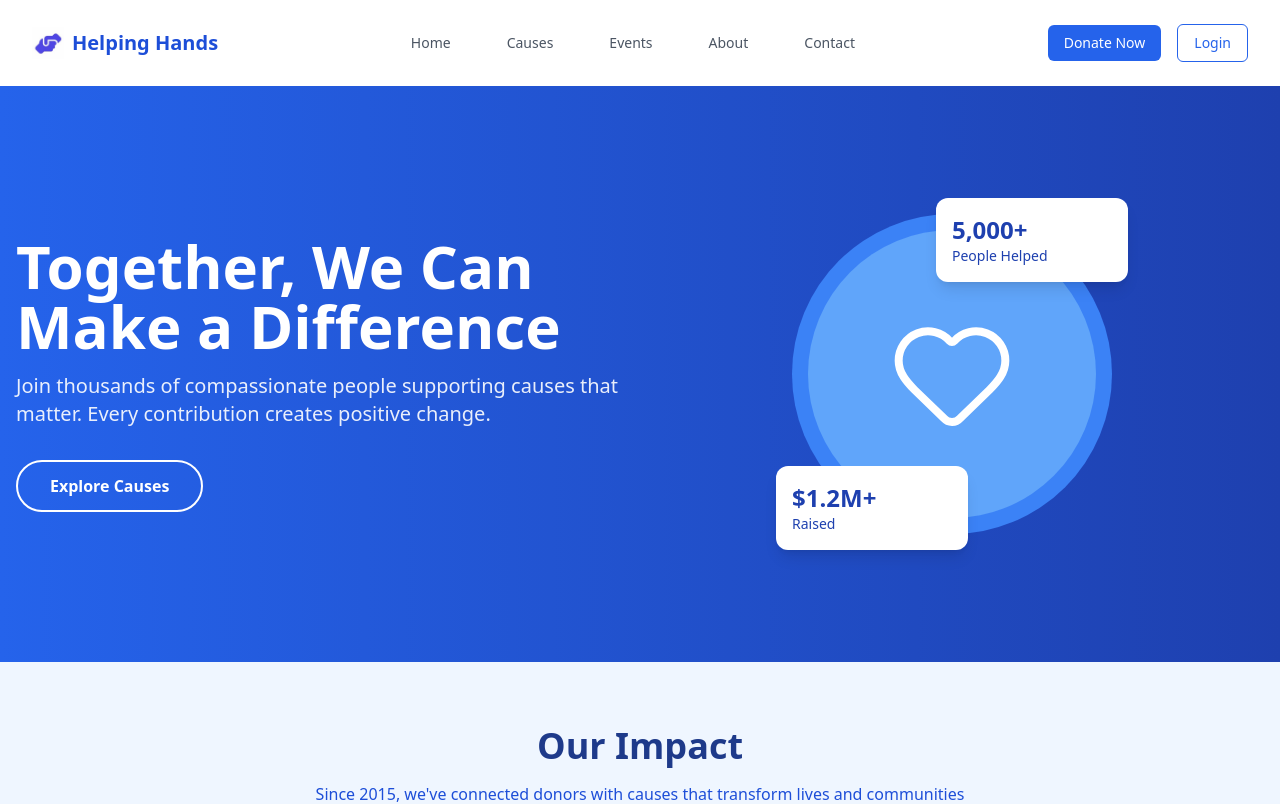
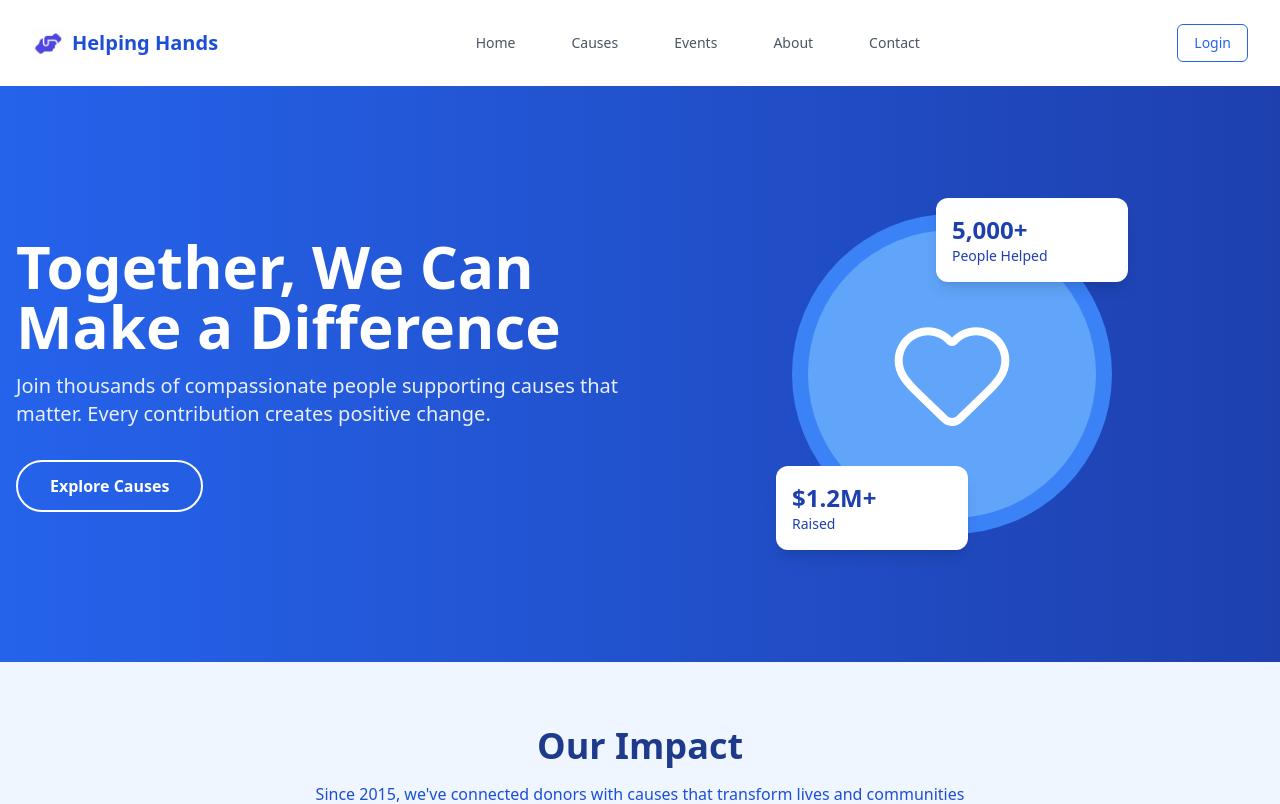
Before and after one commit to AlghaniHasbulla/Helping-hands, a React (Vite) app in the folder client/: page / in a window 1280 px wide. Shown: the top 804 px of the page. Built offline with nearby package versions, Linux system fonts and the light colour scheme.

Commit message:
removed donate button on nav bar

```diff
--- a/client/src/components/Navigation/Navbar.jsx
+++ b/client/src/components/Navigation/Navbar.jsx
@@ -99,12 +99,6 @@ const Navbar = () => {
         ) : (
           <>
             <Link
-              to="/donation-request"
-              className="hidden md:block bg-blue-600 text-white px-3 py-1.5 md:px-4 md:py-2 rounded-md hover:bg-blue-700 text-xs md:text-sm font-medium"
-            >
-              Donate Now
-            </Link>
-            <Link
               to="/sign-in"
               className="border border-blue-600 text-blue-600 px-3 py-1.5 md:px-4 md:py-2 rounded-md hover:bg-blue-50 text-xs md:text-sm font-medium"
             >
```
